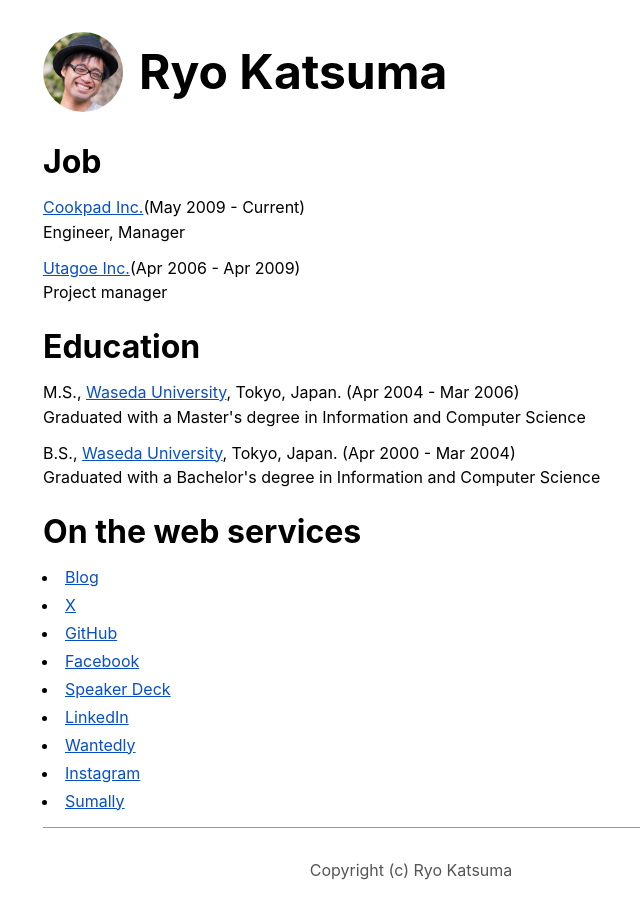
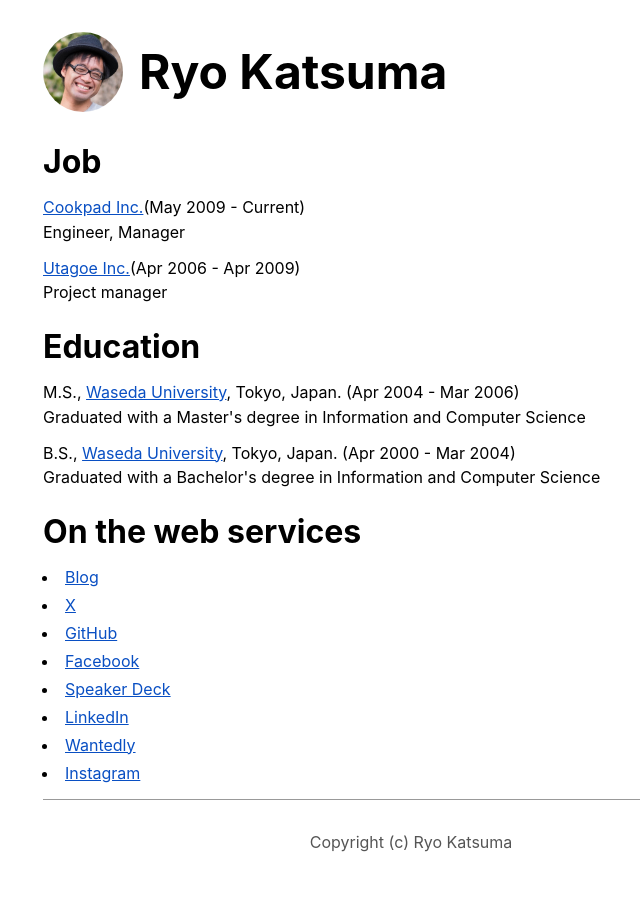
Before and after one commit to katsuma/katsuma.tv, a Next.js app: page / in a window 1280 px wide. Shown: the top 918 px of the page, without its empty margins (229-869 px from the left). Built offline with nearby package versions, Linux system fonts and the light colour scheme.

Commit message:
Drop Sumally

```diff
--- a/src/components/Bio/index.tsx
+++ b/src/components/Bio/index.tsx
@@ -37,7 +37,6 @@
         <li><a href="https://linkedin.com/katsuma">LinkedIn</a></li>
         <li><a href="https://www.wantedly.com/id/ryo_katsuma">Wantedly</a></li>
         <li><a href="https://instagram.com/katsuma">Instagram</a></li>
-        <li><a href="https://sumally.com/katsuma">Sumally</a></li>
       </ul>
     </div>
   );
```
